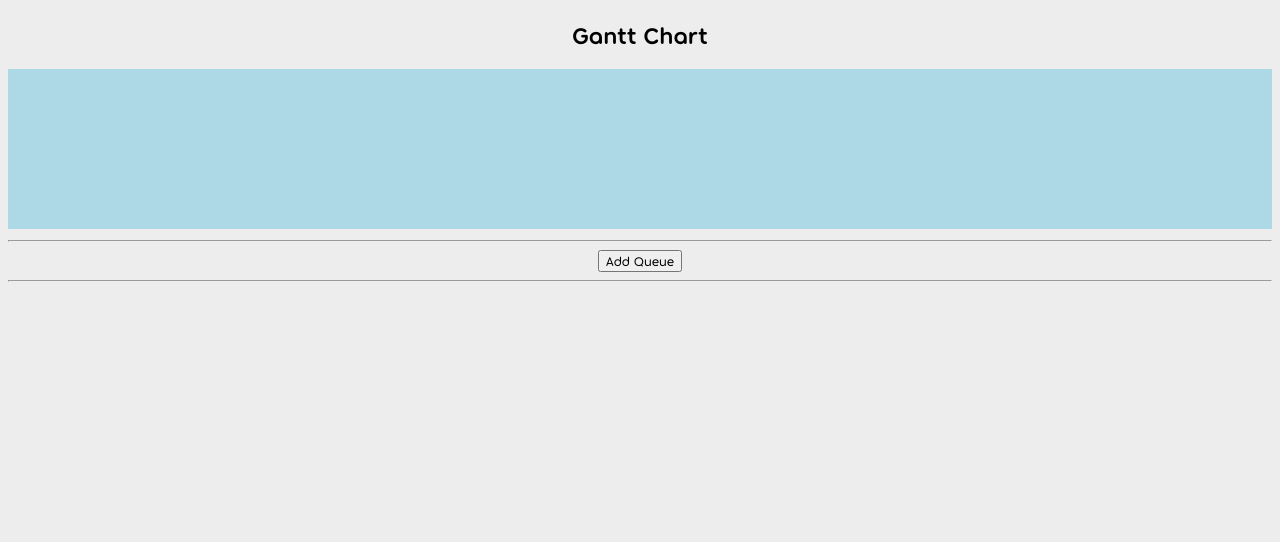
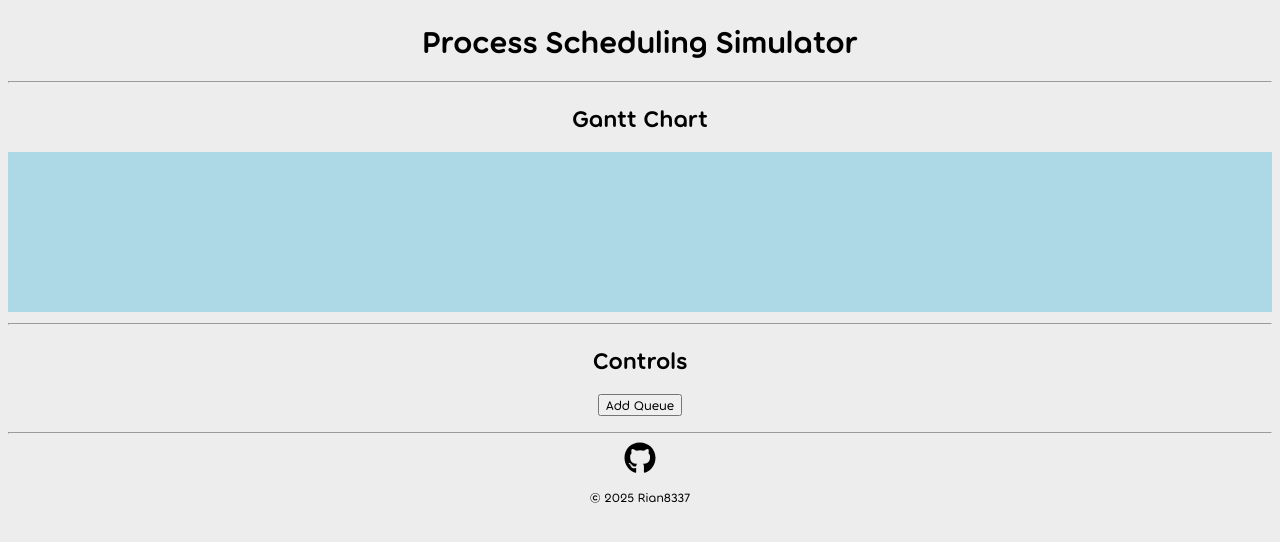
Before and after one commit to Rian8337/process-scheduling-simulator, a React (Vite) app: page / in a window 1280 px wide. Shown: the top 542 px of the page. Built offline with nearby package versions, Linux system fonts and the light colour scheme.

Commit message:
Tidy frontend a bit
- Added footer
- Added site header
- Prevent double line separator from showing up

```diff
--- a/package.json
+++ b/package.json
@@ -11,7 +11,8 @@
   },
   "dependencies": {
     "react": "^18.3.1",
-    "react-dom": "^18.3.1"
+    "react-dom": "^18.3.1",
+    "react-icons": "^5.4.0"
   },
   "devDependencies": {
     "@eslint/js": "^9.17.0",
--- a/src/App.tsx
+++ b/src/App.tsx
@@ -1,12 +1,17 @@
 import GanttChart from "./components/result/GanttChart";
 import ControlPanel from "./components/panel/ControlPanel";
+import Footer from "@components/Footer";
 
 export default function App() {
     return (
         <>
+            <h1>Process Scheduling Simulator</h1>
+            <hr />
             <GanttChart />
             <hr />
             <ControlPanel />
+            <hr />
+            <Footer />
         </>
     );
 }
--- /dev/null
+++ b/src/components/Footer.css
@@ -0,0 +1,14 @@
+.footer-links {
+    display: flex;
+    justify-content: center;
+}
+
+.footer-links > a {
+    color: black;
+    text-decoration: none;
+}
+
+.copyright {
+    text-align: center;
+    font-size: 0.8em;
+}
--- /dev/null
+++ b/src/components/Footer.tsx
@@ -0,0 +1,28 @@
+import { FaGithub } from "react-icons/fa6";
+import "./Footer.css";
+import React from "react";
+
+function FooterLink(props: { href: string; icon: React.ReactNode }) {
+    return (
+        <a href={props.href} target="_blank" rel="noreferrer">
+            {props.icon}
+        </a>
+    );
+}
+
+export default function Footer() {
+    return (
+        <footer>
+            <div className="footer-links">
+                <FooterLink
+                    href="https://github.com/Rian8337"
+                    icon={<FaGithub size={"2em"} />}
+                />
+            </div>
+
+            <p className="copyright">
+                &copy; {new Date().getFullYear()} Rian8337
+            </p>
+        </footer>
+    );
+}
--- a/src/components/panel/ControlPanel.tsx
+++ b/src/components/panel/ControlPanel.tsx
@@ -4,12 +4,19 @@ import "./ControlPanel.css";
 import ControlPanelAddQueueButton from "./ControlPanelAddQueueButton";
 import ControlPanelDownloadChartButton from "./ControlPanelDownloadChartButton";
 import ControlPanelGoToResultTableButton from "./ControlPanelGoToResultTableButton";
+import { useContext } from "react";
+import { ProcessQueueControllerContext } from "@hooks/contexts";
 
 /**
  * The main control panel for managing the process queues.
  */
 export default function ControlPanel() {
+    const { state: controllers } = useContext(ProcessQueueControllerContext);
+
     return (
+        <>
+            <h2>Controls</h2>
+
             <div className="control-panel">
                 <div className="control-panel-buttons">
                     <ControlPanelAddQueueButton />
@@ -17,12 +24,13 @@ export default function ControlPanel() {
                     <ControlPanelGoToResultTableButton />
                 </div>
 
-            <hr />
+                <hr hidden={controllers.length === 0} />
 
                 <div className="control-panel-grid">
                     <ProcessQueueControlPanelList />
                     <ResultTable />
                 </div>
             </div>
+        </>
     );
 }
--- a/src/components/panel/queue/ProcessQueueControlPanel.tsx
+++ b/src/components/panel/queue/ProcessQueueControlPanel.tsx
@@ -38,6 +38,8 @@ export default function ProcessQueueControlPanel(props: Props) {
             <ProcessQueueAddProcessButton controller={controller} />
             <ProcessQueueRemoveQueueButton controller={controller} />
 
+            <hr hidden={controller.processes.size === 0} />
+
             <ProcessControlPanelList controller={controller} />
         </div>
     );
--- a/src/components/result/GanttChart.tsx
+++ b/src/components/result/GanttChart.tsx
@@ -137,13 +137,7 @@ export default function GanttChart() {
 
     return (
         <>
-            <h2
-                style={{
-                    textAlign: "center",
-                }}
-            >
-                Gantt Chart
-            </h2>
+            <h2>Gantt Chart</h2>
 
             <canvas id="chart" ref={canvasRef}>
                 Canvas is not supported by your browser.
--- a/src/index.css
+++ b/src/index.css
@@ -47,3 +47,8 @@
 html {
     background-color: rgba(211, 211, 211, 0.4);
 }
+
+h1,
+h2 {
+    text-align: center;
+}
```
Also changed, not shown: 1 other file (tests, documents, lock files or other folders). Lines whose indentation alone changed are shown as unchanged.
